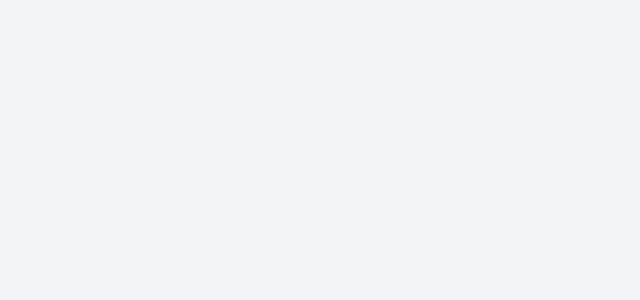
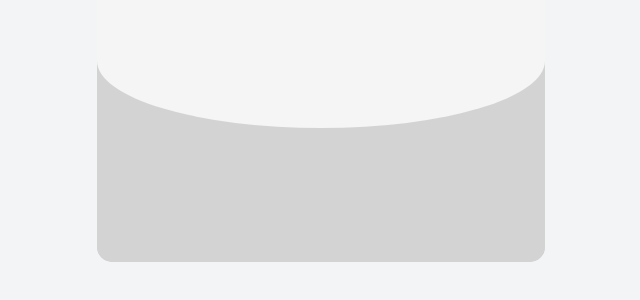
Before and after one commit to pinayaagustin/our-wedding-announcement, a Next.js app: page /slide1 in a window 1280 px wide. Shown: the part 272-572 px from the top of the page, without its empty margins (319-959 px from the left). Built offline with nearby package versions, Linux system fonts and the light colour scheme.

Commit message:
tambahan

```diff
--- a/app/globals.css
+++ b/app/globals.css
@@ -2,16 +2,49 @@
 @tailwind components;
 @tailwind utilities;
 
-:root {
-  --foreground-rgb: 0, 0, 0;
-  --background-start-rgb: 214, 219, 220;
-  --background-end-rgb: 255, 255, 255;
+.envelope {
+  position: relative;
+  width: 100%;
+  height: 0;
+  padding-bottom: 60%;
+  background-color: #d3d3d3;
+  border-radius: 0 0 15px 15px;
+  overflow: hidden;
+  cursor: pointer;
 }
 
-@media (prefers-color-scheme: dark) {
-  :root {
-    --foreground-rgb: 255, 255, 255;
-    --background-start-rgb: 0, 0, 0;
-    --background-end-rgb: 0, 0, 0;
-  }
+.envelope-flap {
+  position: absolute;
+  top: 0;
+  left: 0;
+  right: 0;
+  height: 50%;
+  background-color: #f5f5f5;
+  border-radius: 0 0 50% 50%;
+  transform-origin: top;
+  transition: transform 0.5s ease-in-out;
 }
+
+.envelope-body {
+  position: absolute;
+  top: 50%;
+  left: 0;
+  right: 0;
+  bottom: 0;
+  background-color: #d3d3d3;
+  border-radius: 0 0 15px 15px;
+}
+
+
+.envelope.open .envelope-flap {
+  transform: rotateX(-180deg);
+}
+
+.invitation {
+  opacity: 0;
+  transition: opacity 0.5s ease-in-out 0.5s;
+}
+
+.envelope.open + .invitation {
+  opacity: 1;
+}
```
